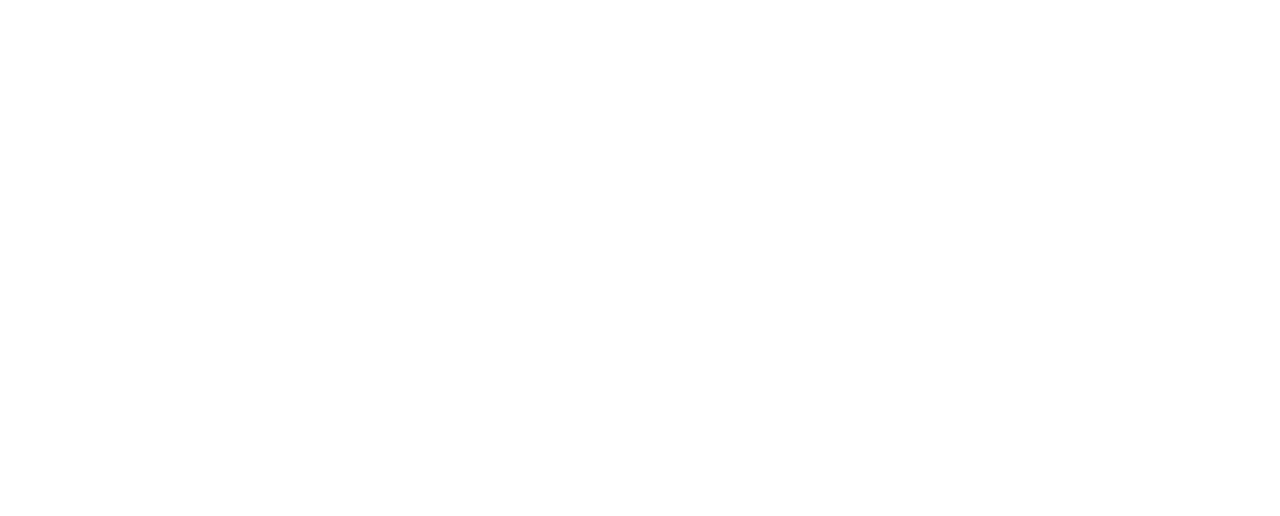
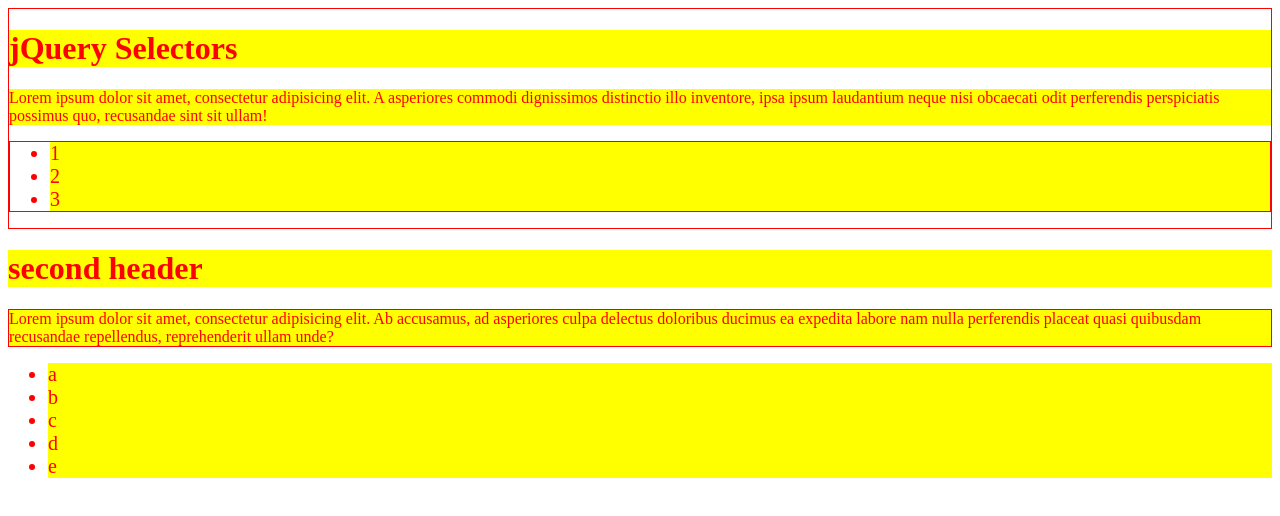
Before and after one commit to DustinWZook/codeup-web-exercises, a website: page jquery_exercises.html in a window 1280 px wide. Drawn offline with Linux system fonts and the light colour scheme.

Commit message:
completed selectors exercise

```diff
--- a/jquery_exercises.html
+++ b/jquery_exercises.html
@@ -2,9 +2,29 @@
 <html lang="en">
 <head>
 	<meta charset="UTF-8">
-	<title>Title</title>
+	<title>jQuery Selectors</title>
 </head>
 <body>
+	<div id="main-container" class="codeup">
+		<h1 id="main-header" >jQuery Selectors</h1>
+		<p>Lorem ipsum dolor sit amet, consectetur adipisicing elit. A asperiores commodi dignissimos distinctio illo inventore, ipsa ipsum laudantium neque nisi obcaecati odit perferendis perspiciatis possimus quo, recusandae sint sit ullam!</p>
+		<ul id="first-list" class="codeup">
+			<li class="list-class-1">1</li>
+			<li class="list-class-1">2</li>
+			<li class="list-class-1">3</li>
+		</ul>
+	</div>
+	<div id="secondary-container">
+		<h1 id="secondary-header">second header</h1>
+		<p class="codeup">Lorem ipsum dolor sit amet, consectetur adipisicing elit. Ab accusamus, ad asperiores culpa delectus doloribus ducimus ea expedita labore nam nulla perferendis placeat quasi quibusdam recusandae repellendus, reprehenderit ullam unde?</p>
+		<ul id="second-list">
+			<li class="list-class-2">a</li>
+			<li class="list-class-2">b</li>
+			<li class="list-class-2">c</li>
+			<li class="list-class-2">d</li>
+			<li class="list-class-2">e</li>
+		</ul>
+	</div>
 
 
 
--- a/js/my-custom-javascript.js
+++ b/js/my-custom-javascript.js
@@ -1,5 +1,28 @@
 "use strict";
 
 $(function(){
-    alert("the DOM has finished loading!")
+    // alert("the DOM has finished loading!")
+    //
+    // // id selectors
+    let mainHeader = $('#main-container').html();
+    alert(mainHeader);
+    let firstList = $('#first-list').html();
+    alert(firstList);
+    //
+    // // class selectors
+    $('.codeup').css('border', '1px solid red');
+    //
+    // //element selectors
+    $('li').css('font-size', '20px')
+    //
+    let statement = $('h1').html();
+    alert(statement);
+    //
+    // //multiple selectors
+    $('h1,p,li').css('background-color', 'yellow')
+    //
+    // //all selector
+    $('*').css('color', 'red')
+
+
 })
```
